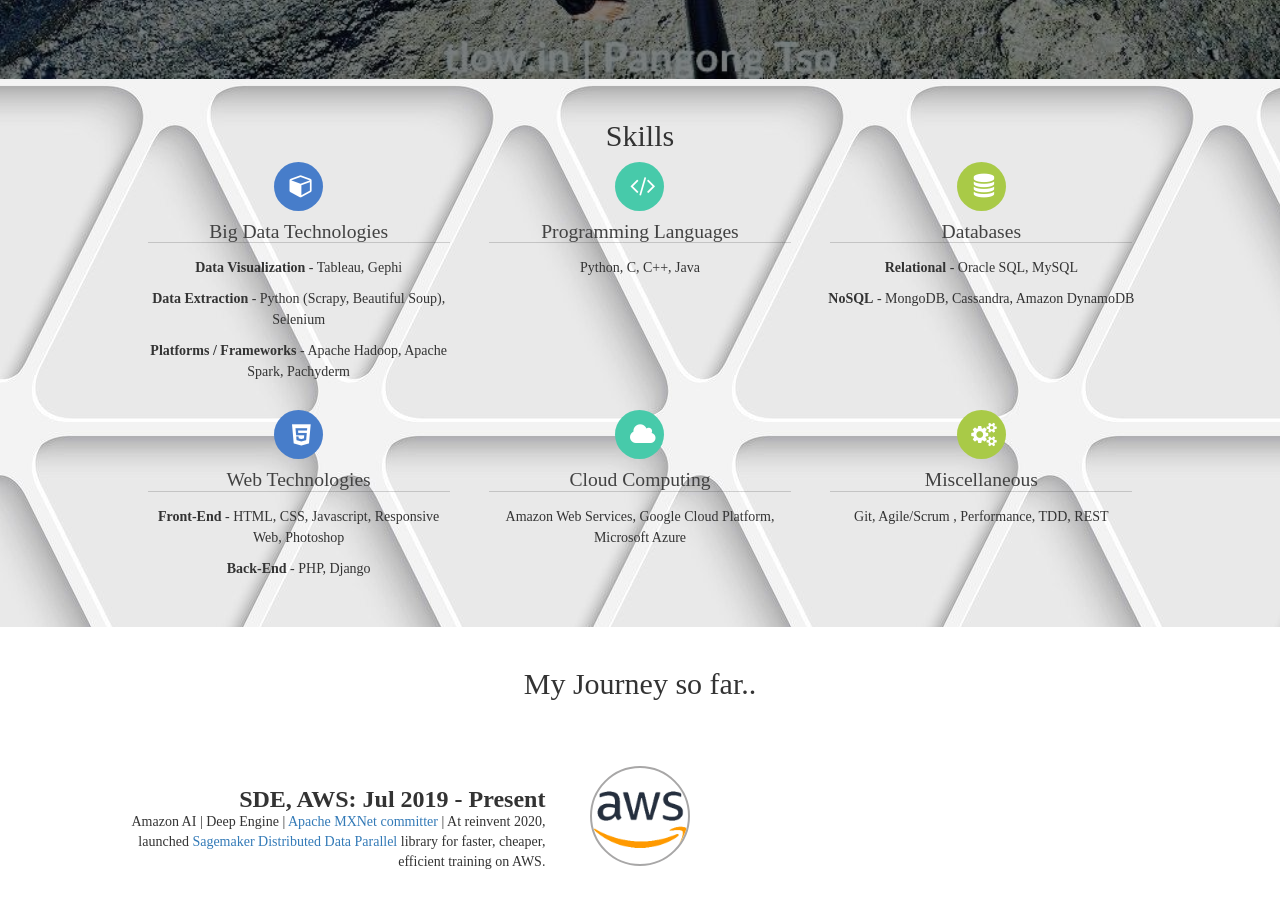
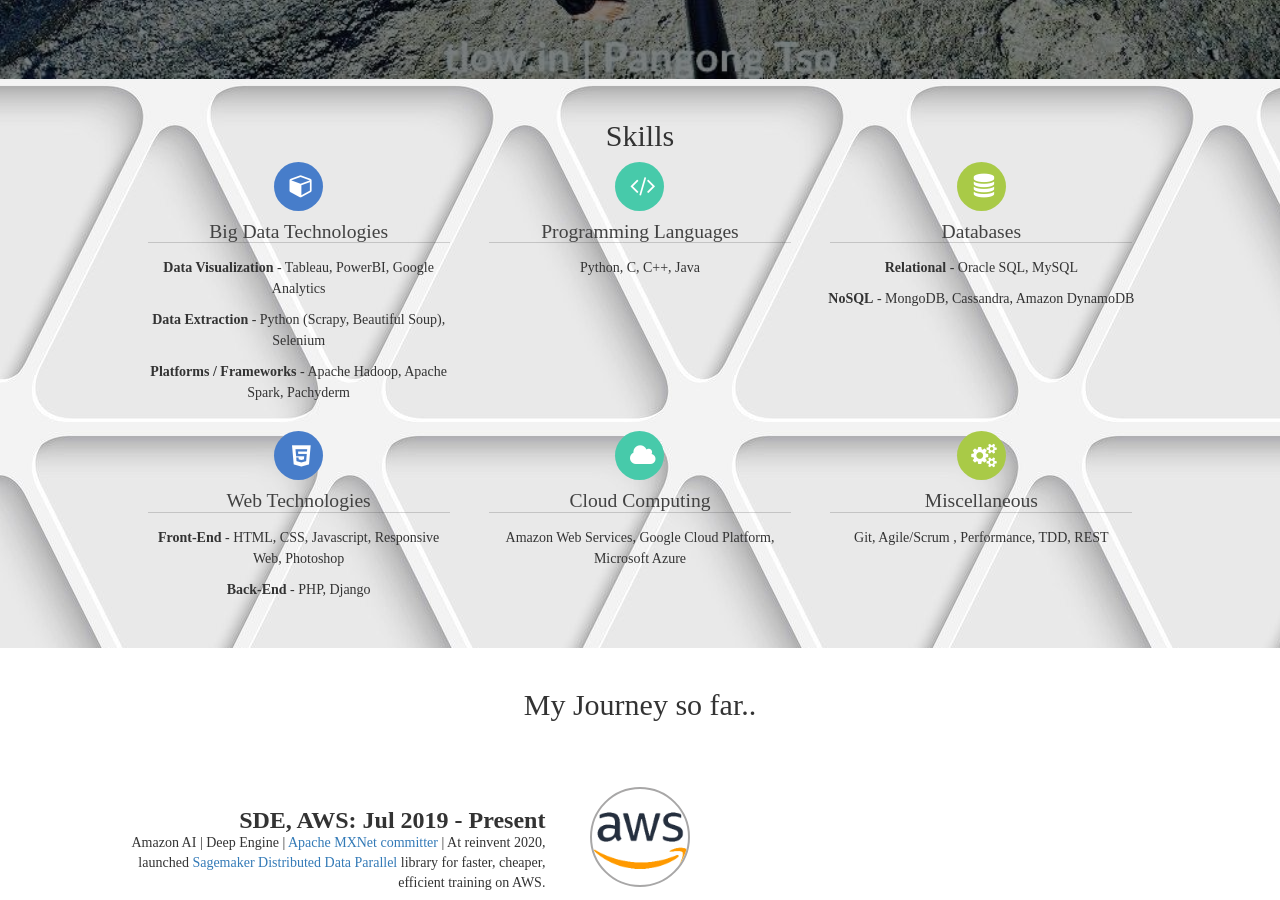
Before and after one commit to prachisudrik/prachisudrik.github.io, a Jekyll site: the page built from index.html, in a window 1280 px wide and 900 px high, scrolled down 801 px. Built offline with Jekyll 4.4.1, drawn with Linux system fonts in a browser that asks for light colours; nearby versions of some CDN libraries; some web fonts are replaced.

Commit message:
Changing index

```diff
--- a/index.html
+++ b/index.html
@@ -136,7 +136,7 @@ html_title: Prachi Sudrik
         <h2>Big Data Technologies</h2>
         <div class="bullet-content">
           <p>
-            <strong>Data Visualization</strong> - Tableau, Gephi
+            <strong>Data Visualization</strong> - Tableau, PowerBI, Google Analytics
           </p>
           <p>
             <strong>Data Extraction</strong> - Python (Scrapy, Beautiful Soup), Selenium
```
